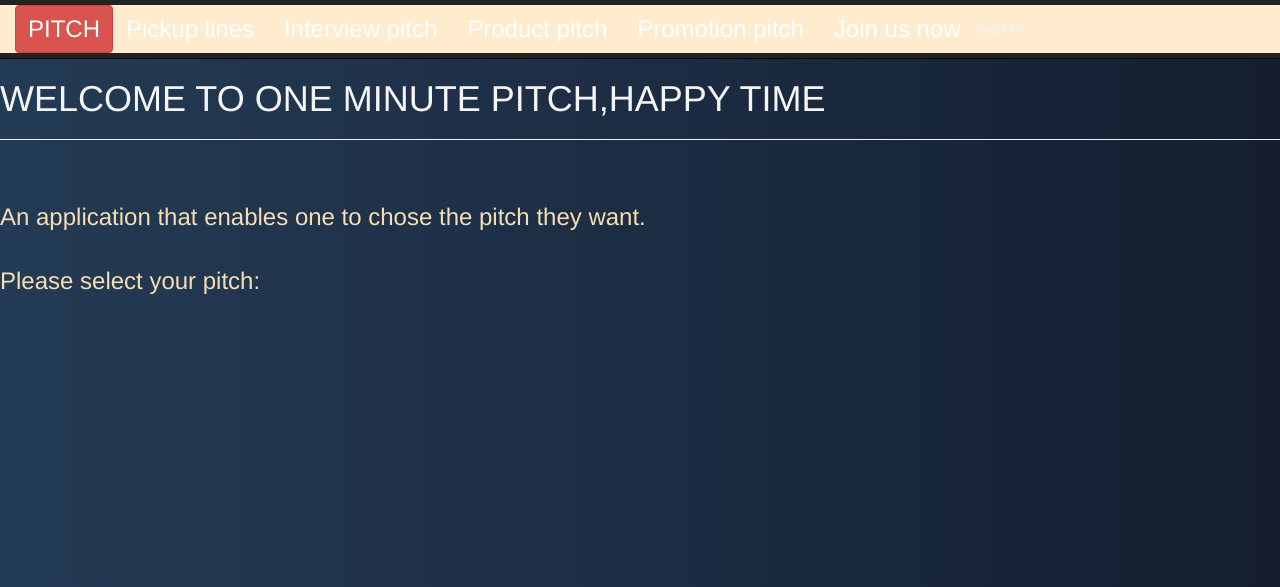
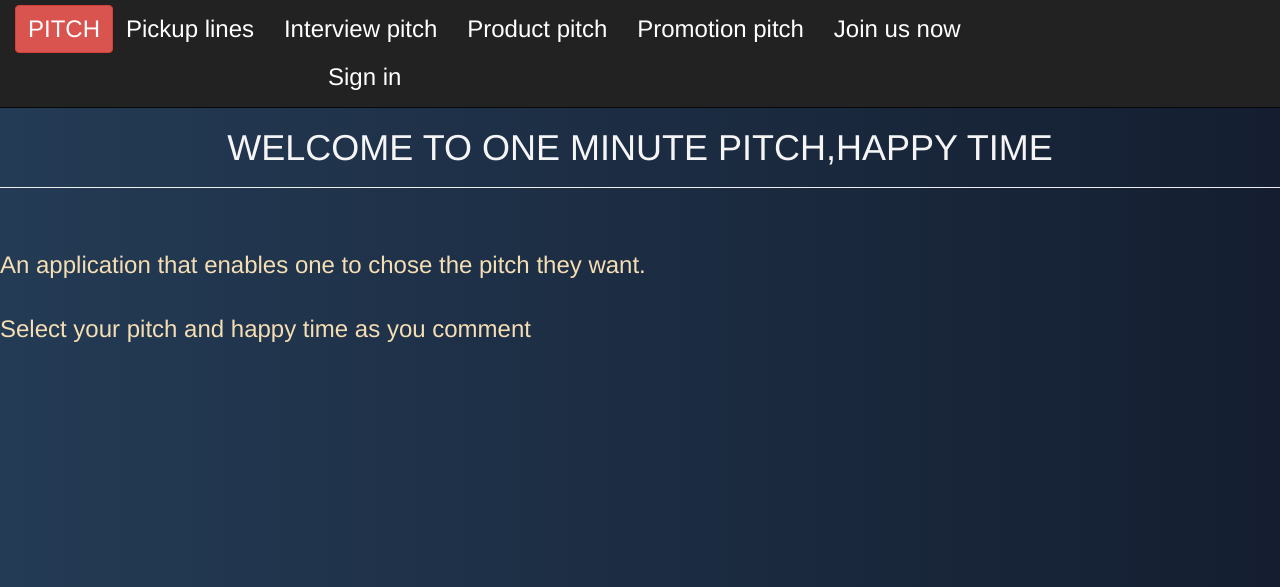
Before and after one commit to cliffnyendwe/My-pitch, a Flask app: page / in a window 1280 px wide. Shown: the top 587 px of the page. Run offline with Flask 2, Linux system fonts and the light colour scheme; some libraries are stand-ins or nearby versions.

Commit message:
applied marging-left to sign in bar

```diff
--- a/app/static/css/index.css
+++ b/app/static/css/index.css
@@ -1,5 +1,6 @@
 h1{
     color:whitesmoke;
+    text-align: center;
 }
 body{
     background: linear-gradient(to right, #243B55, #141E30);
@@ -43,7 +44,7 @@ nav a:hover{
     margin-left:15%;
 }
 #sign{
-    margin-left:40px;
+    margin-left:300px;
 }
 h2{
     color:whitesmoke;
--- a/app/templates/auth/login.html
+++ b/app/templates/auth/login.html
@@ -15,7 +15,7 @@
       {% endfor %}
       <!-- Login form -->
       {{wtf.quick_form(login_form)}}
-      <p> Don't have an account? <a href="{{url_for('auth.register')}}">Sign up here</a></p>
+      <p style = "color:whitesmoke"> Don't have an account? <a href="{{url_for('auth.register')}}">Sign up here</a></p>
      </div>
      <div clas="col-md-2"> </div>
     </div>
--- a/app/templates/auth/register.html
+++ b/app/templates/auth/register.html
@@ -2,7 +2,7 @@
 {% import 'bootstrap/wtf.html' as wtf%}
 
 {% block content %}
-<div class="container">
+<div class="container" style = "color:whitesmoke">
 <div class="row">
 <div class="col-md-2"> </div>
 <div class="col-md-8">
--- a/app/templates/index.html
+++ b/app/templates/index.html
@@ -3,6 +3,7 @@
 {% block styles%}
 {{ super() }}
 <link rel="stylesheet" type="text/css" href="{{url_for('static',filename='css/index.css')}}">
+
 
 {% endblock %}
 
@@ -14,6 +15,11 @@
 <br><br>
 <p>An application that enables one to chose the pitch they want.</p>
 <br>
-<p>Please select your pitch:</p>
+<p>Select your pitch and happy time as you comment</p>
+<br><br><br>
+<div align="right" style="width:50%;float:right ;padding-top:20%">
+    <marquee direction="left" scrollamount"30">
+        <p>Welcome to my one minute pitch,sign up before before commenting on anything,feel free!!!</p>
+    </marquee>
 
-{% endblock%}
+    {% endblock%}
--- a/app/templates/navbar.html
+++ b/app/templates/navbar.html
@@ -1,5 +1,5 @@
 <nav class="navbar navbar-inverse navbar-static-top">
-  <div class="container-fluid" style = "background-color: blanchedalmond">
+  <div class="container-fluid">
 
     <div class="navbar-header">
       <button type="button" class="navbar-toggle collapsed" data-toggle="collapse" data-target="#bs-example-navbar-collapse-1"
@@ -19,14 +19,14 @@
       <a class="btn btn-outline-danger" style="font-size:x-large;" href="/pitch/promotion pitch"> Promotion pitch</a>
       <a class="btn btn-outline-danger"id = "pitch" style="font-size:x-large" href="/pitch/join us now"> Join us now</a>
 
-      <span {% if current_user.is_authenticated %}>
+      {% if current_user.is_authenticated %}
 
-        <a class="btn btn-primary" style="font-size:x-large;" id = "profile"href="{{url_for('main.profile',uname=current_user.username)}}">Profile</a>
-        <a class="btn btn-primary" style="font-size:x-large;" id = "sign"href="{{url_for('auth.logout')}}">Sign out</a>
+        <a class="btn btn-outline-primary" style="font-size:x-large;" id = "profile"href="{{url_for('main.profile',uname=current_user.username)}}">Profile</a>
+        <a class="btn btn-outline-primary" style="font-size:x-large;" id = "sign"href="{{url_for('auth.logout')}}">Sign out</a>
         {% else %}
-        <a href="{{url_for('auth.login')}}">Sign in</a>
+        <a class="btn btn-outline-primary" id = "sign"style="font-size:x-large;"href="{{url_for('auth.login')}}">Sign in</a>
         {%endif%}
-      </span>
+
     </div>
   </div>
 </nav>
--- a/app/templates/new_post.html
+++ b/app/templates/new_post.html
@@ -4,8 +4,8 @@
 
 
 {% block content %}
-<div class="center">
-    <div class="col-xs-12 col-sm-4 col-md-4 col-lg-4 pitch-card" style="color:blanchedalmond;font-size:large">
+<div class="container" style = "text-align: center;width: 50%">
+    <div class="pitch-card" style="color:blanchedalmond;font-size:large">
         {{ wtf.quick_form(form) }}
     </div>
 </div>
```
Also changed, not shown: app/static/photos/IMG_20181015_064743_5_1.jpg (added), 1 other file.
